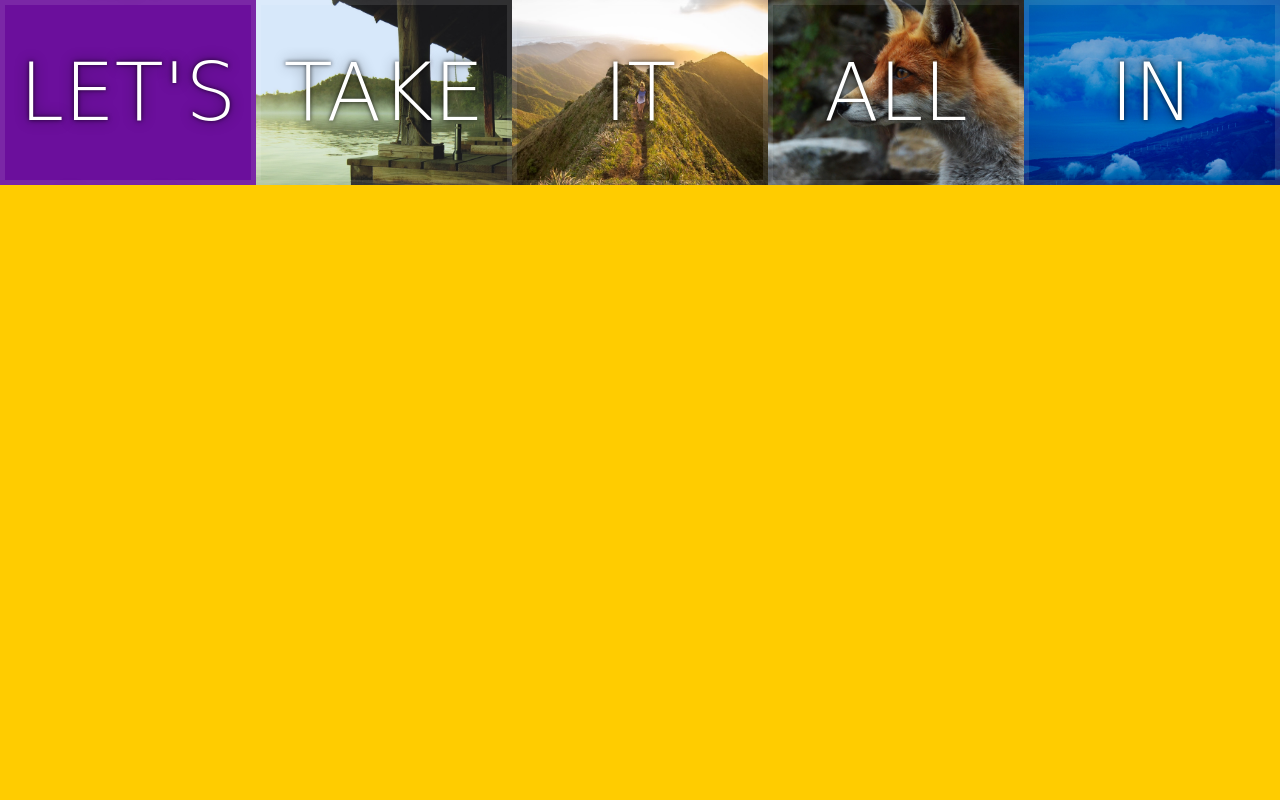
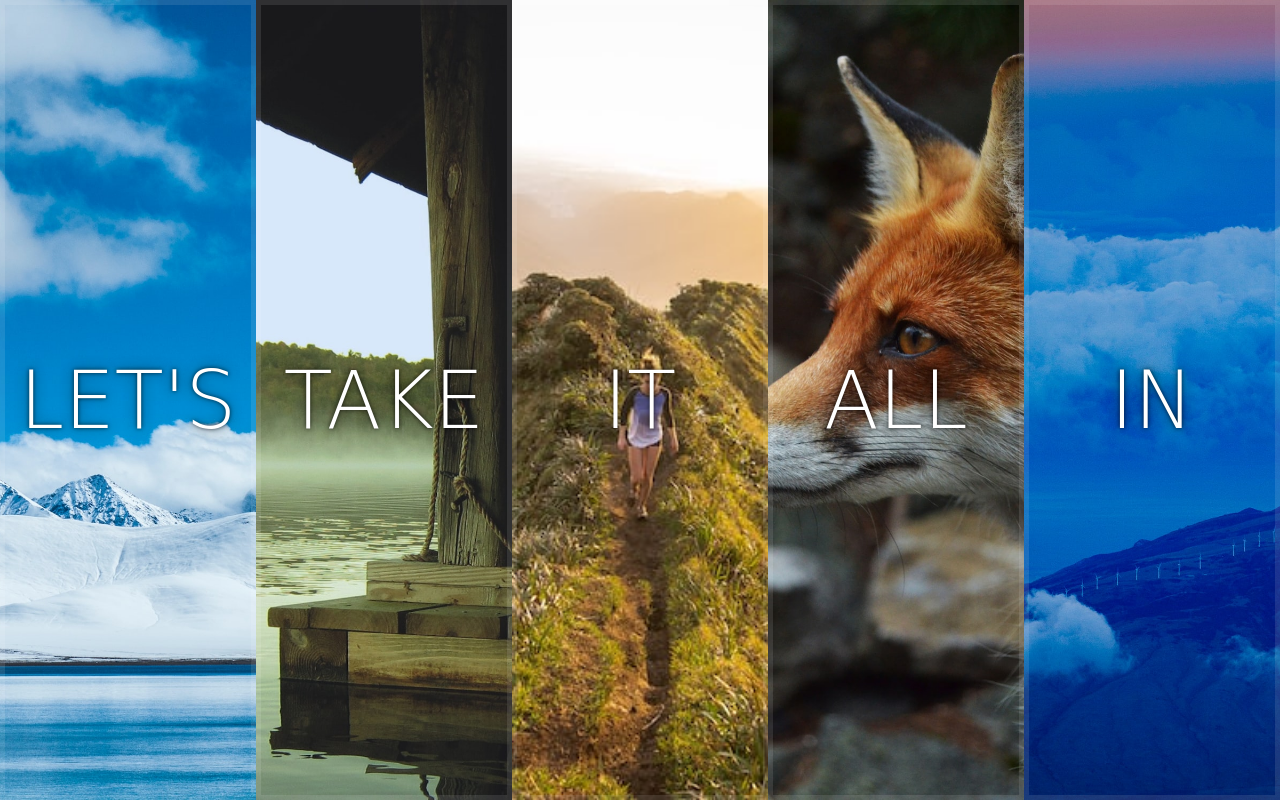
Before and after one commit to HYAdonisCoding/20221227-firstproject, a plain HTML site: page 11-JavaScript Drum Kit/05-Flex Panels.html in a window 1280 px wide. Drawn offline with Linux system fonts and the light colour scheme.

Commit message:
fix some error.

```diff
--- a/11-JavaScript Drum Kit/05-Flex Panels.html
+++ b/11-JavaScript Drum Kit/05-Flex Panels.html
@@ -4,6 +4,7 @@
     <meta charset="UTF-8">
     <meta http-equiv="X-UA-Compatible" content="IE=edge">
     <meta name="viewport" content="width=device-width, initial-scale=1.0">
+    <!-- <link href='https://fonts.googleapis.com/css?family=Amatic+SC' rel='stylesheet' type='text/css'> -->
     <title>05-Flex Panels</title>
 </head>
 <body>
@@ -25,7 +26,7 @@
     }
 
     .panels {
-        min-width: 100vh;
+        min-height: 100vh;
         overflow: hidden;
         display: flex;
     }
@@ -62,7 +63,7 @@
         margin: 0;
         width: 100%;
         transition: transform 0.5s;
-        float: 1 0 auto;
+        flex: 1 0 auto;
         display: flex;
         justify-content: center;
         align-items: center;
@@ -96,7 +97,7 @@
     }
 </style>
 <div class="panels">
-    <div class="panel panel1">
+    <div class="panel panell">
         <p>Hey</p>
         <p>Let's</p>
         <p>Dance</p>
```
